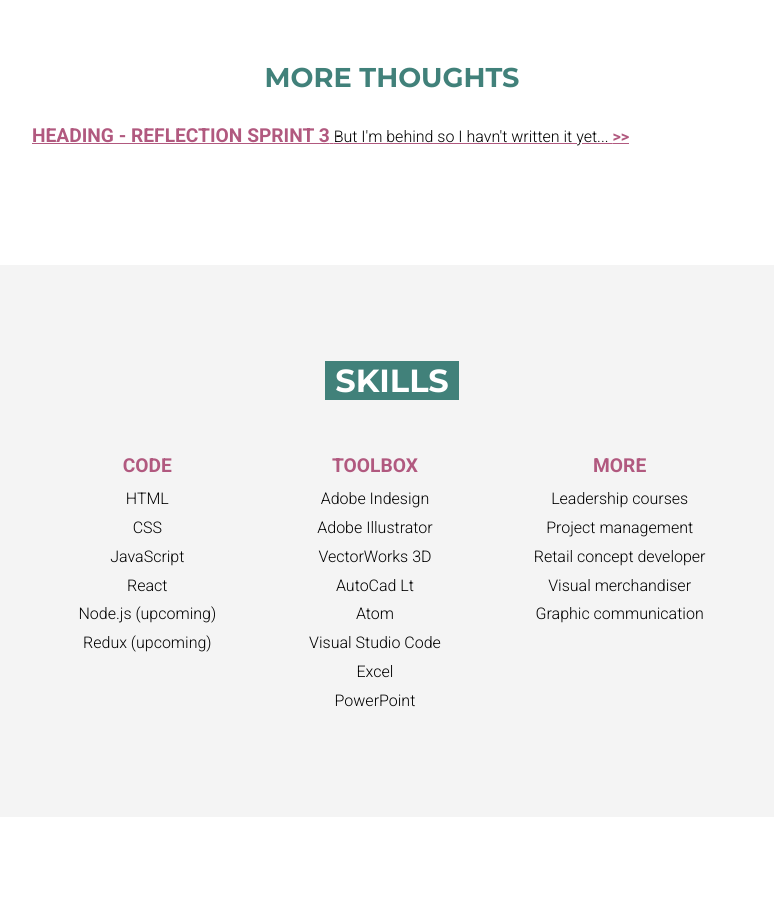
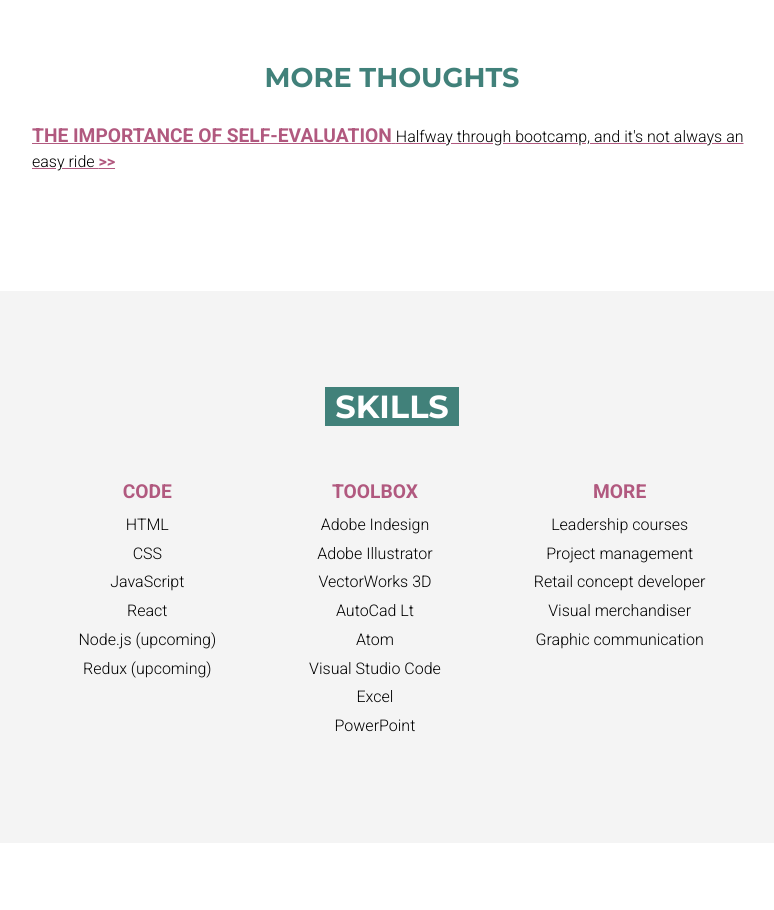
Before and after one commit to johannawaern/Portfolio, a plain HTML site: page index.html in a window 1280 px wide. Shown: the part 3051-3961 px from the top of the page, without its empty margins (248-1022 px from the left). Drawn offline with Linux system fonts and the light colour scheme.

Commit message:
Update link in reflection section

```diff
--- a/index.html
+++ b/index.html
@@ -303,10 +303,12 @@
           <h3>More thoughts</h3>
           <div class="secondary">
             <div class="secondary-items">
-              <a href="https://www.linkedin.com/in/johanna-luks-waern/">
-                <h4 class="inline">Heading - reflection Sprint 3</h4>
+              <a
+                href="https://www.linkedin.com/pulse/importance-self-evaluation-johanna-luks-w%C3%A6rn/?published=t"
+              >
+                <h4 class="inline">The importance of self-evaluation</h4>
                 <p class="inline text-snippet">
-                  But I'm behind so I havn't written it yet...
+                  Halfway through bootcamp, and it's not always an easy ride
                   <span aria-hidden="true">&gt;&gt;</span>
                 </p>
               </a>
```
